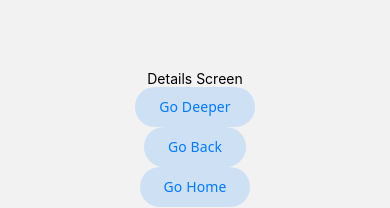
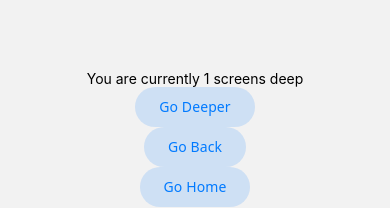
Before and after one commit to thirdfort/thirdfort-reactnative-code-review, a React Native app: screen / in a window 390 px wide. Both pictures are taken after a click on the button "Go to Details". Shown: the part 316-524 px from the top of the page. Built offline with nearby package versions, Linux system fonts and the light colour scheme.

Commit message:
feat: show the navigation stack size

```diff
--- a/src/screens/details.tsx
+++ b/src/screens/details.tsx
@@ -1,17 +1,21 @@
-import { useNavigation } from '@react-navigation/native';
+import { useNavigation, useRoute } from '@react-navigation/native';
 import { View, Text } from 'react-native';
 import { Button } from '@react-navigation/elements';
 
 export type DetailsScreenProps = {
-  message?: string;
+  depth: number;
 };
 
-export function DetailsScreen({message = "Details Screen"}: DetailsScreenProps) {
+export function DetailsScreen() {
   const navigation = useNavigation();
+  const route = useRoute();
+
+  const { depth } = route.params as DetailsScreenProps;
+
   return (
     <View style={{ flex: 1, alignItems: 'center', justifyContent: 'center' }}>
-      <Text>{message}</Text>
-      <Button onPress={() => navigation.push('Details')}>Go Deeper</Button>
+      <Text>You are currently {depth} screens deep</Text>
+      <Button onPress={() => navigation.push('Details', {depth: (depth + 1)})}>Go Deeper</Button>
       <Button onPress={() => navigation.goBack('Details')}>Go Back</Button>
       <Button onPress={() => navigation.popTo('Home')}>Go Home</Button>
     </View>
--- a/src/screens/home.tsx
+++ b/src/screens/home.tsx
@@ -12,7 +12,7 @@ export function HomeScreen({message = "Home Screen"}: HomeScreenProps) {
   return (
     <View style={{ flex: 1, alignItems: 'center', justifyContent: 'center' }}>
       <Text>{message}</Text>
-      <Button onPress={() => navigation.push('Details')}>Go to Details</Button>
+      <Button onPress={() => navigation.push('Details', {depth: 1})}>Go to Details</Button>
     </View>
   );
 }
```
